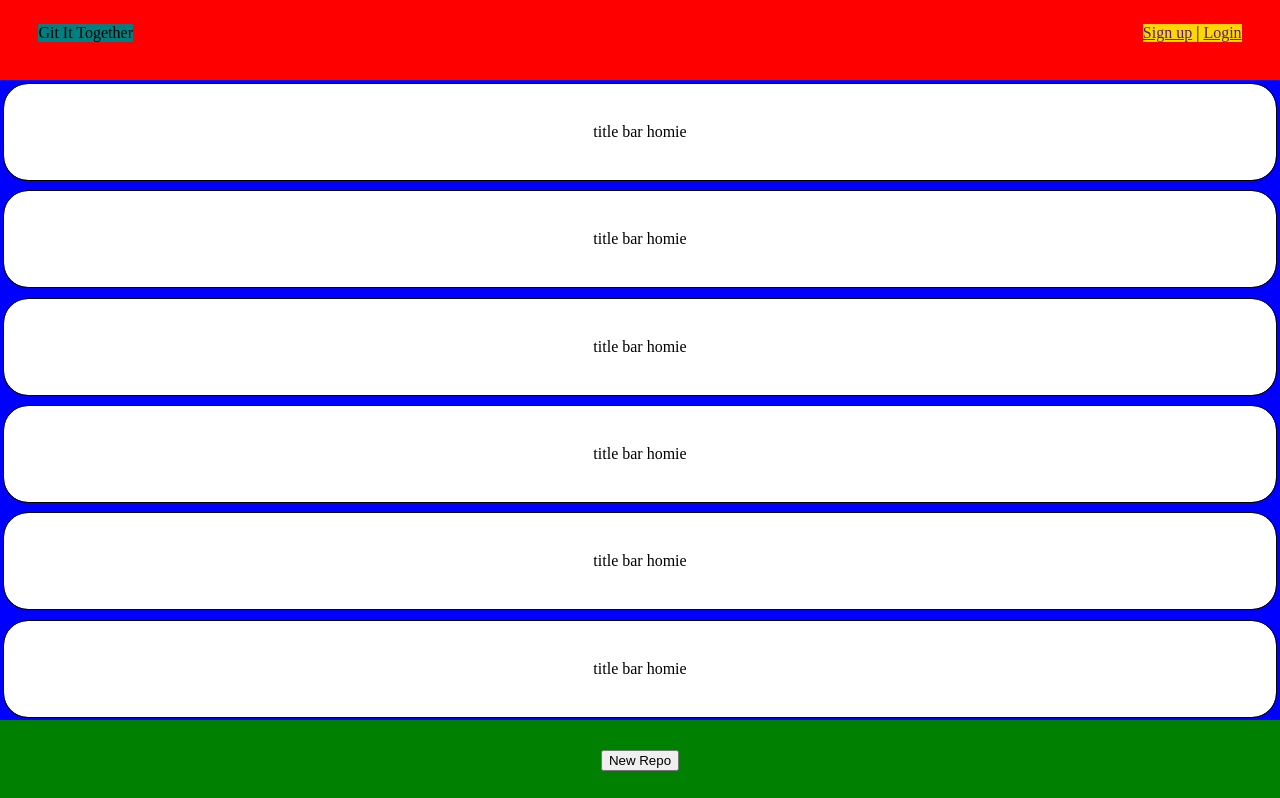
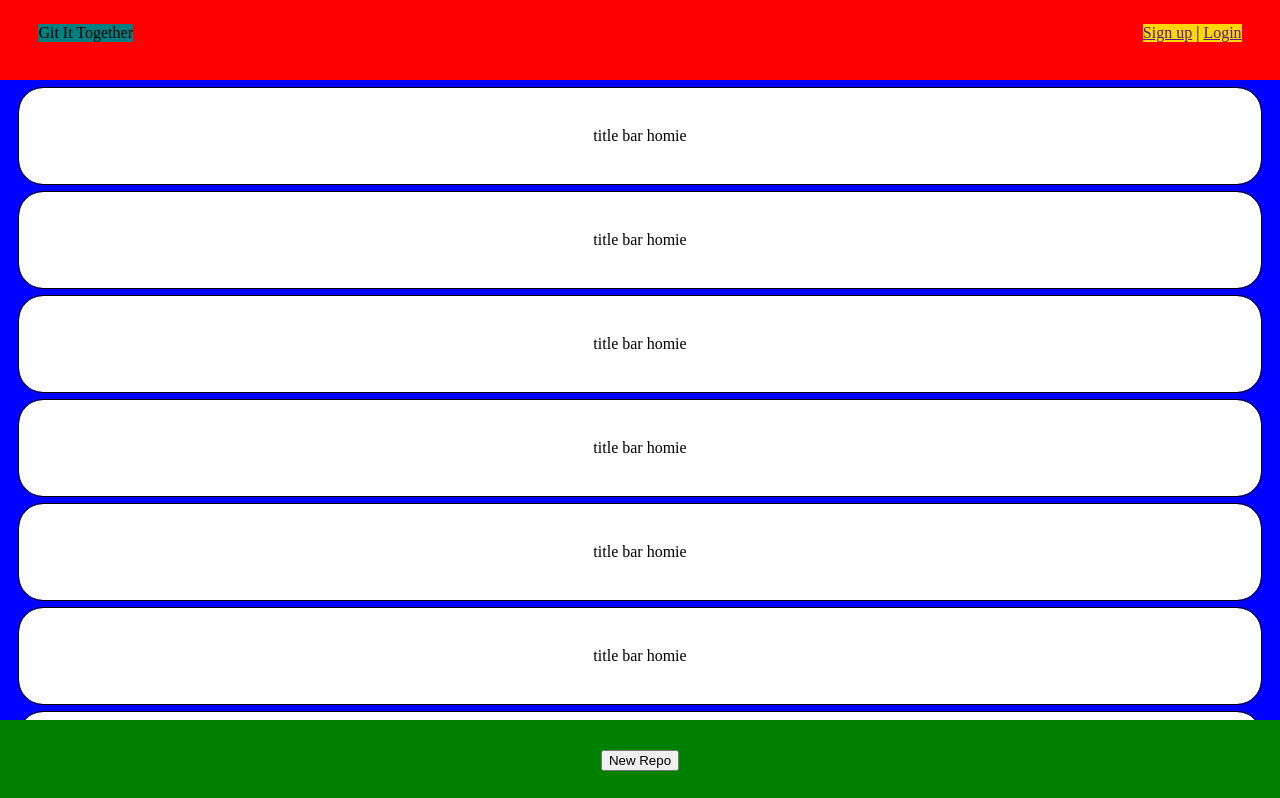
Before and after one commit to BuickSalesman/git-front, a React (Vite) app: page / in a window 1280 px wide. Shown: the top 798 px of the page. Built offline with nearby package versions, Linux system fonts and the light colour scheme.

Commit message:
added content padding

```diff
--- a/src/components/Content/Content.css
+++ b/src/components/Content/Content.css
@@ -1,8 +1,7 @@
 .content {
     background-color: blue;
     margin-top: 10vh;
-    height: 80vh;
+    min-height: 80vh;
     display: grid;
-    gap: .5vh;
-    padding: .5vh;
+    padding-bottom: 11vh;
 }
--- a/src/components/Content/Content.jsx
+++ b/src/components/Content/Content.jsx
@@ -11,6 +11,9 @@ export function Content() {
             <RepoDisplayCard />
             <RepoDisplayCard />
             <RepoDisplayCard />
+            <RepoDisplayCard />
+            <RepoDisplayCard />
+            <RepoDisplayCard />
         </div>
     )
 }
--- a/src/components/Content/RepoDisplayCard/RepoDisplayCard.css
+++ b/src/components/Content/RepoDisplayCard/RepoDisplayCard.css
@@ -1,3 +1,9 @@
 .repo-dropdown-display {
     display: none
 }
+
+.repo-card {
+    display: flex;
+    justify-content: center;
+    align-items: center;
+}
--- a/src/components/Content/RepoDisplayCard/RepoTitleTool/RepoTitleTool.css
+++ b/src/components/Content/RepoDisplayCard/RepoTitleTool/RepoTitleTool.css
@@ -2,8 +2,11 @@
     outline: 1px black solid;
     border-radius: 3vh;
     background-color: white;
-    height: 12vh;
+    max-height: 12vh;
+    min-height: 12vh;
     display: flex;
     align-items: center;
     justify-content: center;
+    margin-top: 1vh;
+    width: 97vw;
 }
```
